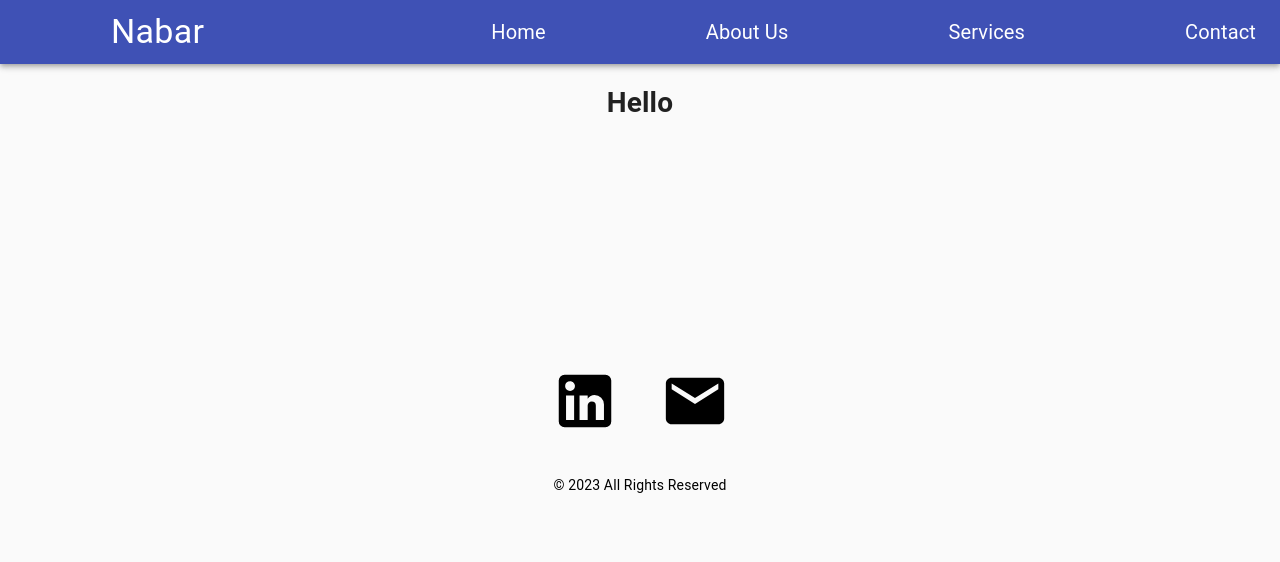
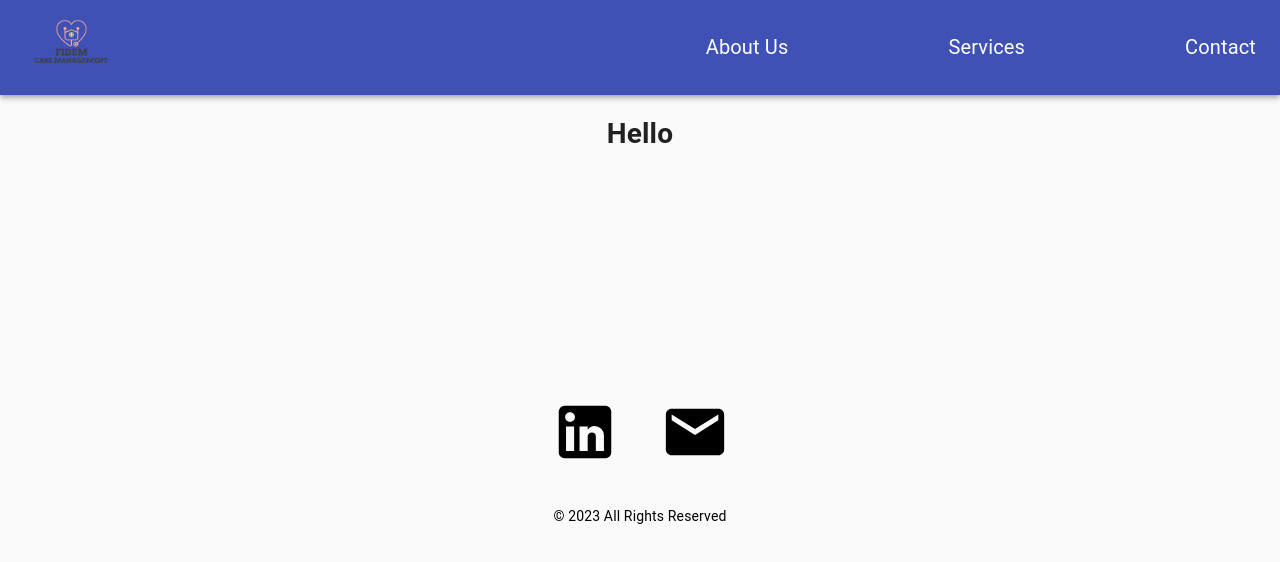
Before and after one commit to aldoibuado/Case-Management, a React (Create React App) app in the folder client/: page / in a window 1280 px wide. Shown: the top 562 px of the page. Built offline with nearby package versions, Linux system fonts and the light colour scheme.

Commit message:
working more on navbar, adding different logo

```diff
--- a/client/src/App.js
+++ b/client/src/App.js
@@ -1,10 +1,12 @@
-import './App.css';
 import React from 'react';
 import { BrowserRouter as Router, Routes, Route } from 'react-router-dom';
-import Navbar from './components/Navbar';
 import Home from './pages/Home';
 import About from './pages/About';
+import Services from './pages/Services';
+import Contact from './pages/Contact';
+import Navbar from './components/Navbar';
 import Footer from './components/Footer';
+import './App.css';
 
 function App() {
   return (
@@ -14,11 +16,11 @@ function App() {
         <Routes>
           <Route exact path='/' element={<Home />} />
           <Route path="/about" element={<About />} />
-
+          <Route path="/services" element={<Services />} />
+          <Route path="/contact" element={<Contact />} />
         </Routes>
         <Footer />
       </Router>
-
     </div>
   );
 }
--- a/client/src/components/Navbar.js
+++ b/client/src/components/Navbar.js
@@ -1,4 +1,5 @@
 import React from "react";
+import fidem from "../assets/images/Fidem logo.png";
 import {
   AppBar,
   Toolbar,
@@ -10,6 +11,7 @@ import {
 } from "@material-ui/core";
 import { Link } from "react-router-dom";
 import DrawerComponent from "./Drawer";
+import "../styles/Navbar.css";
 
 const useStyles = makeStyles((theme) => ({
   navlinks: {
@@ -42,15 +44,17 @@ function Navbar() {
       <CssBaseline />
       <Toolbar>
         <Typography variant="h4" className={classes.logo}>
-          Nabar
+          <Link to="/">
+            <img className="logo" src={fidem} alt="company logo"/>
+          </Link>
         </Typography>
         {isMobile ? (
           <DrawerComponent />
         ) : (
         <div className={classes.navlinks}>
-          <Link to="/" className={classes.link}>
+          {/* <Link to="/" className={classes.link}>
             Home
-          </Link>
+          </Link> */}
           <Link to="/about" className={classes.link}>
             About Us
           </Link>
--- /dev/null
+++ b/client/src/styles/Navbar.css
@@ -0,0 +1,5 @@
+.logo {
+    display: flex;
+    height: 95px;
+    width: 95px;
+}
```
Also changed, not shown: client/src/assets/images/Fidem logo.png (added).
